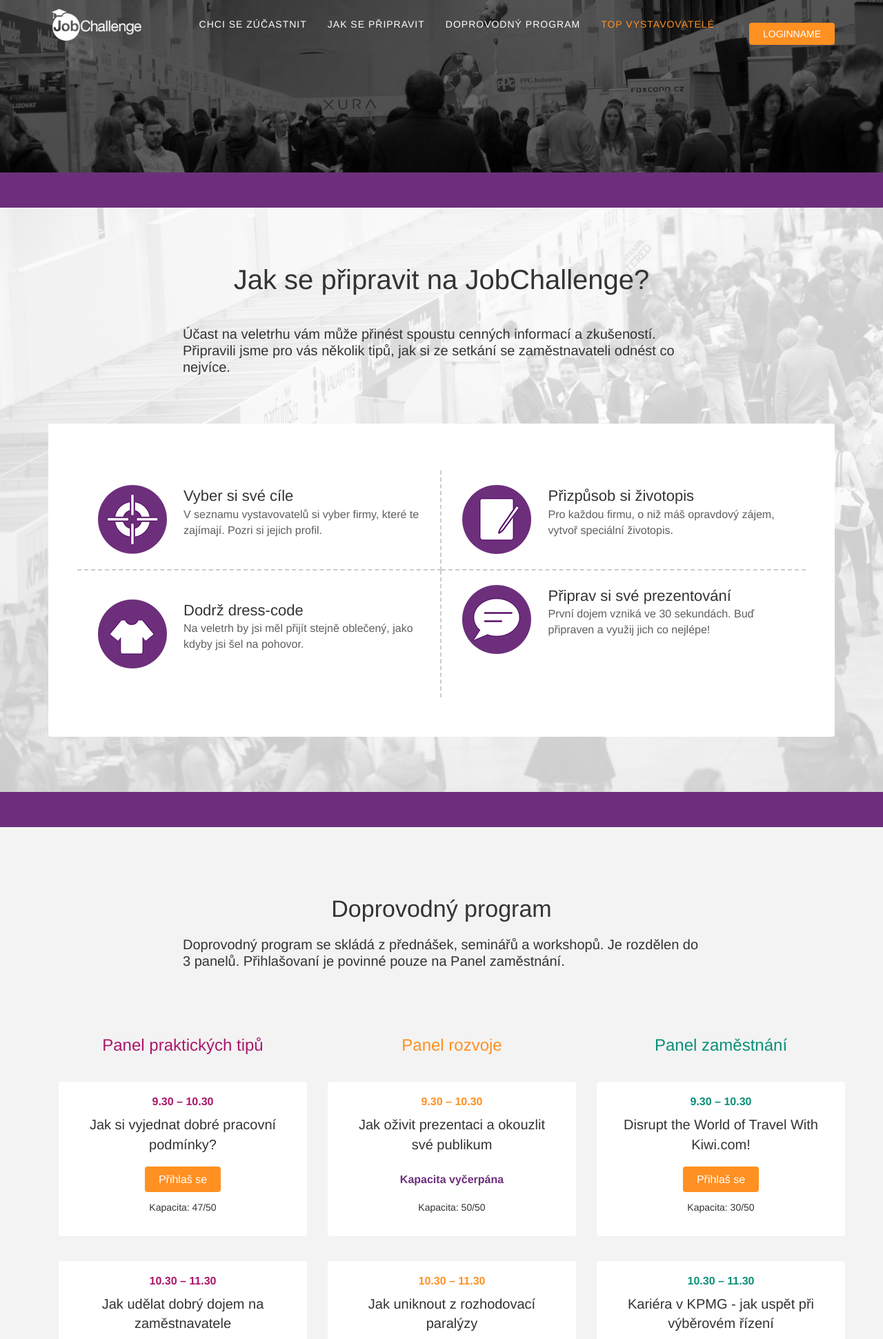
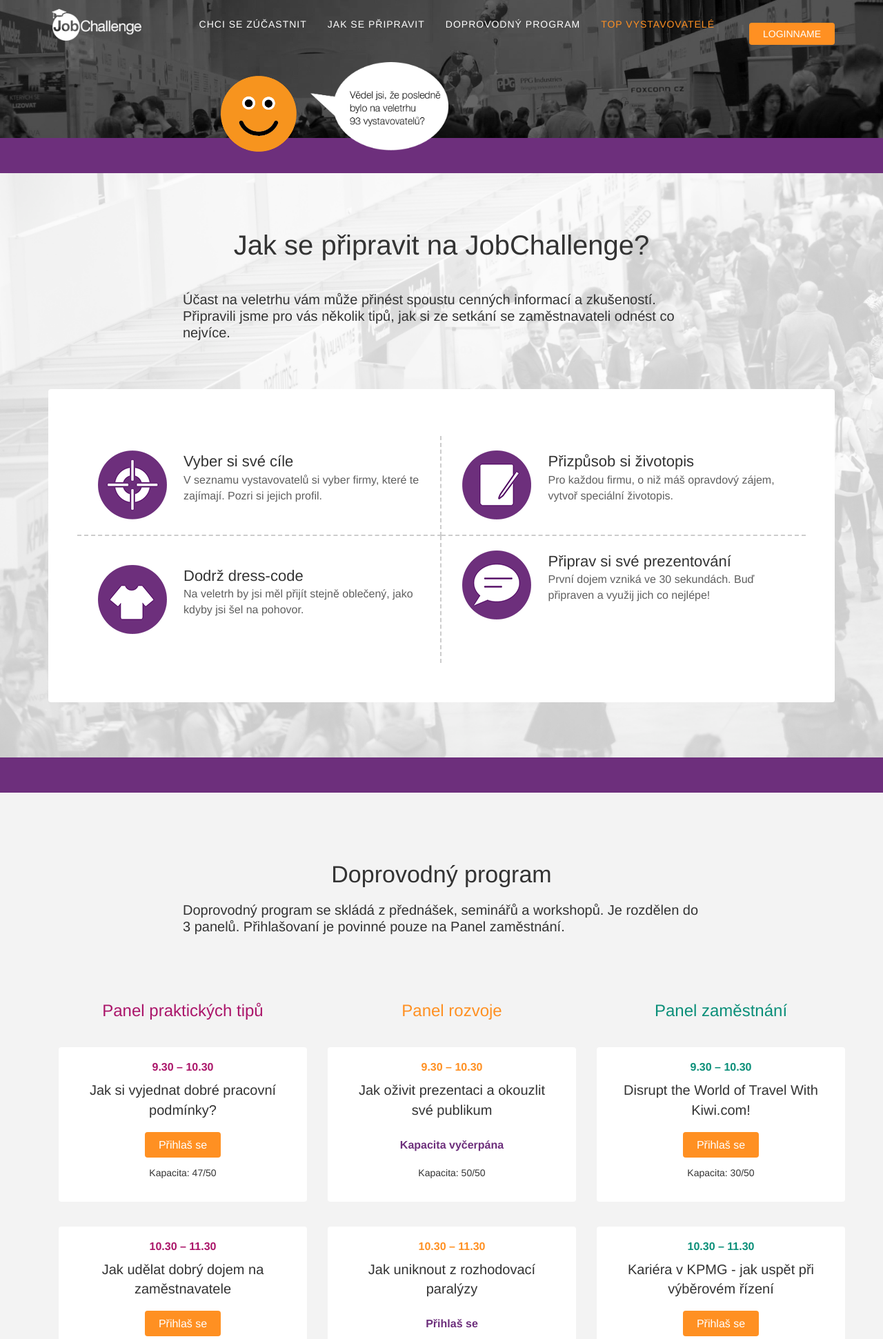
Before and after one commit to zabkaz/fff, a PHP site: page /uchazecPrihlaseny.html in a window 1280 px wide. Shown: the top 1941 px of the page at 69% size. Run offline with PHP 8.4, Linux system fonts and the light colour scheme; some libraries are stand-ins or nearby versions.

Commit message:
uchazec prihlaseny

```diff
--- a/veletrh/css/veletrh.css
+++ b/veletrh/css/veletrh.css
@@ -853,6 +853,38 @@ body {
 .green{
 	color:#0b8f79;
 }
+.header-aspirant{
+	padding-top: 150px;
+}
+.mascot{
+	position: absolute;
+	margin-top: -90px;
+	margin-left: 25%;
+}
+#mascot-animation > img{
+	position: absolute;
+    color: transparent;
+    opacity: 0;
+	margin-top: -110px;
+    -webkit-backface-visibility: hidden;
+    -webkit-animation: imageAnimation 6s linear infinite 0s;
+    -moz-animation: imageAnimation 6s linear infinite 0s;
+    -o-animation: imageAnimation 6s linear infinite 0s;
+    -ms-animation: imageAnimation 6s linear infinite 0s;
+    animation: imageAnimation 6s linear infinite 0s;
+}
+#mascot-animation > img:nth-child(2)  {
+    -webkit-animation-delay: 2s;
+    -moz-animation-delay: 2s;
+    -o-animation-delay: 2s;
+    -ms-animation-delay: 2s;
+    animation-delay: 2s;
+}
+.bubble{
+	position: absolute;
+	margin-top: -130px;
+	margin-left: 130px;
+}
 .table-heading{
 		font-size: 16px;
 		font-weight: 500;
@@ -882,6 +914,9 @@ body {
 	border-radius: 4px;
 	font-weight: 500;
 }
+.table-item:hover{
+	 box-shadow: 0 4px 8px 0 rgba(0, 0, 0, 0.22), 0 6px 20px 0 rgba(0, 0, 0, 0.19);
+}
 .button-free:hover, .button-free:active{
 	background-color: #6D2F7C;
 	color: white;
@@ -894,6 +929,9 @@ body {
 	padding-bottom: 38px;
 }
 @media (min-width: 768px){
+	.header-aspirant{
+		padding-top: 200px;
+	}
 	 .table-item{
 		padding-bottom: 9%;
 		padding-top: 5%;
@@ -1187,5 +1225,55 @@ textarea {
 	cursor: pointer;
 	}
 }
+ /* ----- Animations -------------------------------- */
+@-webkit-keyframes imageAnimation {
+    0% { opacity: 0;
+    -webkit-animation-timing-function: ease-in; }
+    8% { opacity: 1;
+         -webkit-animation-timing-function: ease-out; }
+    17% { opacity: 1 }
+    25% { opacity: 0 }
+    100% { opacity: 0 }
+}
+
+@-moz-keyframes imageAnimation {
+    0% { opacity: 0;
+    -moz-animation-timing-function: ease-in; }
+    8% { opacity: 1;
+         -moz-animation-timing-function: ease-out; }
+    17% { opacity: 1 }
+    25% { opacity: 0 }
+    100% { opacity: 0 }
+}
+
+@-o-keyframes imageAnimation {
+    0% { opacity: 0;
+    -o-animation-timing-function: ease-in; }
+    8% { opacity: 1;
+         -o-animation-timing-function: ease-out; }
+    17% { opacity: 1}
+    25% { opacity: 0 }
+    100% { opacity: 0 }
+}
+
+@-ms-keyframes imageAnimation {
+    0% { opacity: 0;
+    -ms-animation-timing-function: ease-in; }
+    8% { opacity: 1;
+         -ms-animation-timing-function: ease-out; }
+    17% { opacity: 1 }
+    25% { opacity: 0 }
+    100% { opacity: 0 }
+}
+
+@keyframes imageAnimation {
+    0% { opacity: 0;
+    animation-timing-function: ease-in; }
+    8% { opacity: 1;
+         animation-timing-function: ease-out; }
+    17% { opacity: 1 }
+    25% { opacity: 0 }
+    100% { opacity: 0 }
+}
 
 }
--- a/veletrh/login.php
+++ b/veletrh/login.php
@@ -18,7 +18,7 @@ $result = $connection->query($sql);
 $rows = $result->num_rows;
 if ($rows == 1) {
 $_SESSION['login_user']=$username;
-header("location: uchazecPrihlaseny.php");
+header("location: uchazecPrihlaseny.html");
 } else {
 $error = "Username or Password is invalid";
 header("location: uchazec.php");
--- a/veletrh/session.php
+++ b/veletrh/session.php
@@ -2,7 +2,7 @@
 // Establishing Connection with Server by passing server_name, user_id and password as a parameter
 $connection = new mysqli('mysql14.hostmaster.sk', 'ws506600', 'weplD45Qx_', 'ws506608db');
 // Selecting Database
-session_start();// Starting Session
+session_start();
 // Storing Session
 $user_check=$_SESSION['login_user'];
 // SQL Query To Fetch Complete Information Of User
@@ -12,6 +12,6 @@ $row = $result->fetch_assoc();
 $login_session =$row['username'];
 if(!isset($login_session)){
 $connection->close(); // Closing Connection
-header('Location: uchazec.php'); // Redirecting To Home Page
+header('Location: uchazec.html'); // Redirecting To Home Page
 }
 ?>
--- a/veletrh/uchazec.html
+++ b/veletrh/uchazec.html
@@ -292,10 +292,10 @@
                 <h1 class="login-heading">Přihlaš se</h1>
                 <form action="login.php" method="post" name="login_form" id="login_form">
 					<div class="field-wrap">
-                     	<input type="login" id="main_login" name="username" placeholder='Login' required autocomplete="off"/>
+                     	<input type="login" id="main_login" name="username" placeholder='Login' autocomplete=”off” required/>
                     </div>
                     <div class="field-wrap">
-                      	<input type="password" id="main_pass" name="password" placeholder='Heslo' required autocomplete="off"/>
+                      	<input type="password" id="main_pass" name="password" placeholder='Heslo' required autocomplete=”off”/>
                     </div>
 					<div class="spaceSmall"></div>
                     <input type="submit" value="Přihlásit" onclick="return probe_login()">
--- a/veletrh/uchazecPrihlaseny.html
+++ b/veletrh/uchazecPrihlaseny.html
@@ -61,11 +61,21 @@
     <!-- Header -->
     <header>
 		<div class="container-fluid">
-			<div class="header-text">
-				<div class="heading"></div>
-            </div>
+			<div class="header-aspirant"> </div>
 		</div>
     </header>
+
+	<div class="mascot">
+		<div id="mascotBackground"><img src="img/mascot/mascot01.png" width="110"/></div>
+		<div id="mascot-animation">
+         	<img src="img/mascot/mascot01.png" width="110" />
+       	 	<img src="img/mascot/mascot02.png" width="110"/>
+   		</div>
+		<div class="bubble">
+			<img src="img/mascot/bubble2.png" width="200"/>
+		</div>
+	</div>
+
 
 	<div class="violet strip"></div>
 
@@ -190,7 +200,7 @@
 							<span class="lecture-time orange">10.30 – 11.30</span>
 							<div class="lecture-title">Jak uniknout z rozhodovací paralýzy</div>
 							<a class="" role="button" href="#">
-								Kapacita vyčerpána
+								Přihlaš se
 							</a>
 							<div class="capacity">Kapacita: 50/50</div>
 						</div>
@@ -320,7 +330,7 @@
         <div class="container">
             <div class="row">
 				<div class="col-md-1">
-					<a href="index.html"><img src="img/jobch.png" width="220" class="footerJobch"></img></a>
+					<a href="index.html"><img src="img/jobch.png" width="200" class="footerJobch"></img></a>
 				</div>
 				<div class="col-md-1">	</div>
                 <div class="col-md-8">
```
Also changed, not shown: veletrh/bg02.jpg (deleted), veletrh/img/mascot/bubble.png (added), veletrh/img/mascot/bubble2.png (added), veletrh/img/mascot/mascot01.png (added), veletrh/img/mascot/mascot02.png (added), veletrh/img/mascot/mascot03.png (added), veletrh/img/mascot/mascot04.png (added), veletrh/img/mascot/mascot05.png (added).
